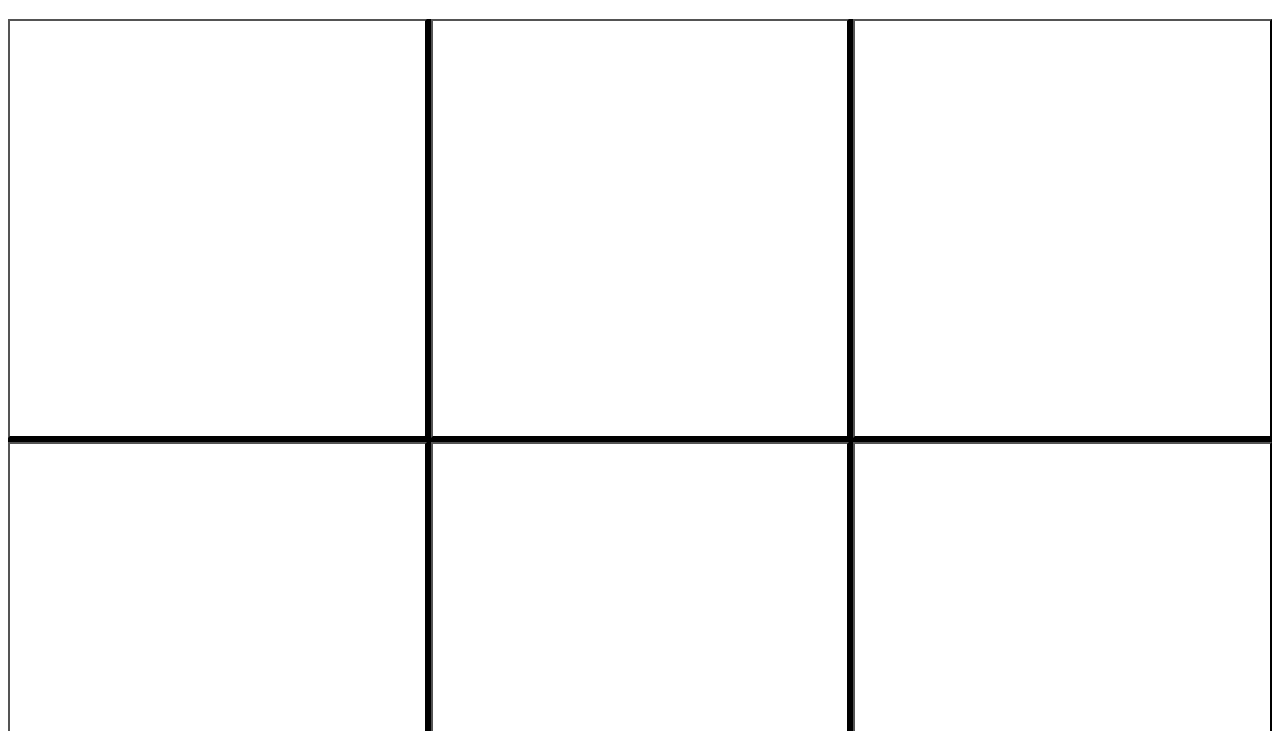
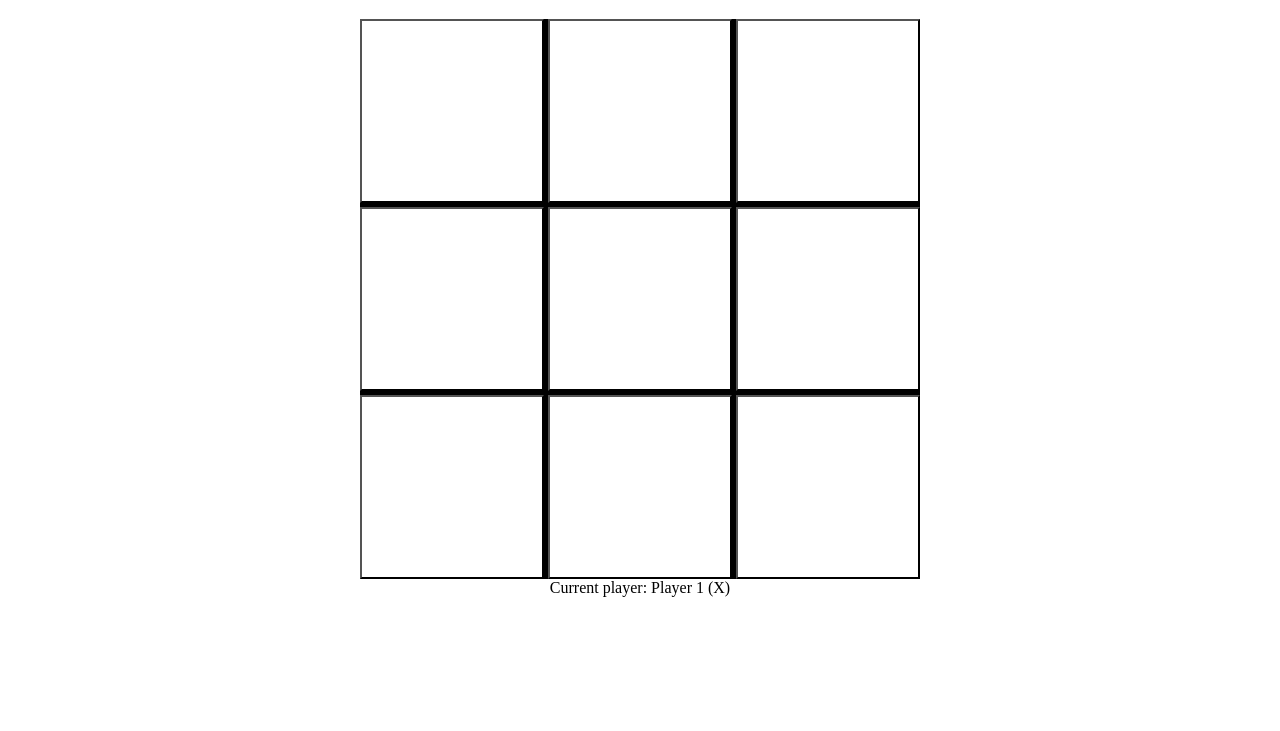
Before and after one commit to mononoken/tic-tac-toe-js, a website: page src/index.html in a window 1280 px wide. Shown: the part 69-800 px from the top of the page. Drawn offline with Linux system fonts and the light colour scheme.

Commit message:
Fix grid overflow problem

```diff
--- a/src/index.css
+++ b/src/index.css
@@ -5,16 +5,15 @@ h1 {
 .container {
   display: flex;
   flex-direction: column;
-  align-items: stretch;
+  align-items: center;
 }
 
 .board {
-  max-height: min(90vh);
+  width: min(70vw, 70vh);
+  aspect-ratio: 1/1;
   display: grid;
   grid-template-rows: repeat(3, 1fr);
   grid-template-columns: repeat(3, 1fr);
-  justify-items: stretch;
-  align-items: center;
   background-color: black;
   grid-gap: 4px;
 }
@@ -24,6 +23,5 @@ h1 {
   justify-content: center;
   align-items: center;
   background-color: white;
-  aspect-ratio: 1/1;
-  font-size: 42px;
+  font-size: 2rem;
 }
```
